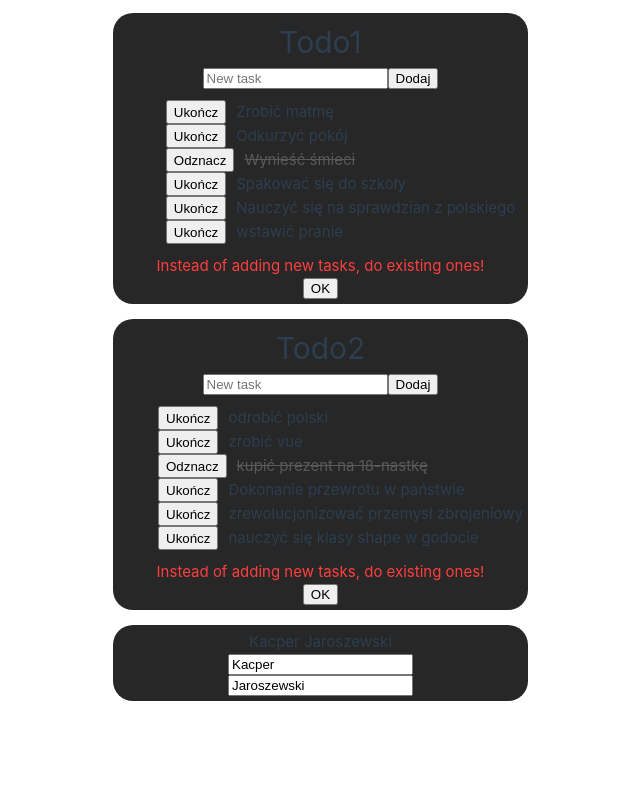
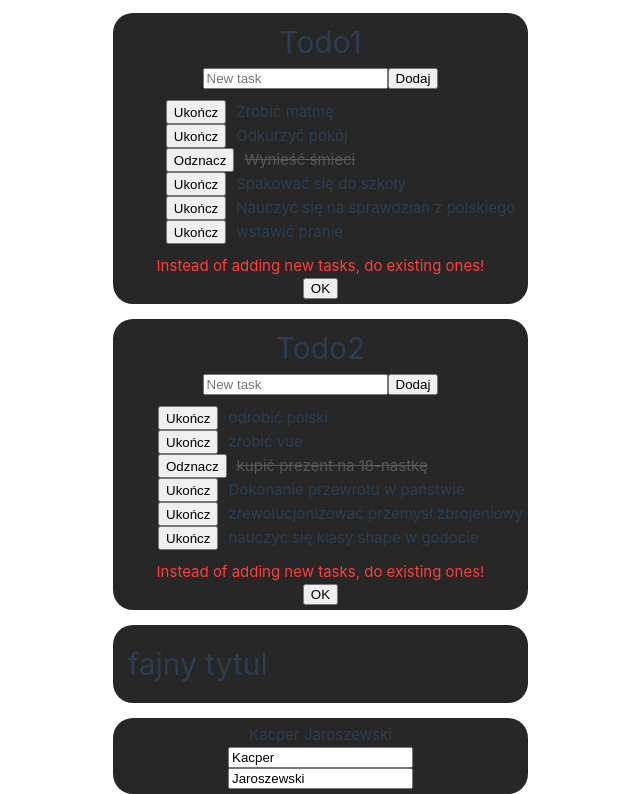
Before and after one commit to Dzarooo/vue_project, a Vue app: page / in a window 1280 px wide. Shown: the part 266-1060 px from the top of the page, without its empty margins (112-752 px from the left). Before the commit the page ends 967 px from the top, so only its background shows below. Built offline with nearby package versions, Linux system fonts and the light colour scheme.

Commit message:
added basic logic for accordion to work theres no data sending yet, just made accordion smoothly open and close

```diff
--- a/src/App.vue
+++ b/src/App.vue
@@ -2,6 +2,7 @@
 import { ref, reactive, computed, watch, onMounted, warn } from 'vue';
 import TodoItem from './components/TodoItem.vue';
 import TodoInput from './components/TodoInput.vue';
+import Accordion from './components/Accordion.vue';
 
 //reactive name
 const oldName = ref('Kacperek');
@@ -211,6 +212,7 @@ const fullname = computed(() => name.value + " " + surname.value);
 
 			</div>
 		</template>
+		<accordion></accordion>
 
 
 		<!--reactive name and computed() function-->
--- /dev/null
+++ b/src/components/Accordion.vue
@@ -0,0 +1,33 @@
+<script setup>
+    function toggleWrapper(wrapperId) {
+        let wrapper = document.getElementById("wrapper" + wrapperId);
+        //let arrow = document.getElementById("arrow" + wrapperId);
+
+        if(wrapper.style.gridTemplateRows == "0fr") {
+            wrapper.style.gridTemplateRows = "1fr";
+        }
+        else {
+            wrapper.style.gridTemplateRows = "0fr";
+        }
+
+        // if (wrapper.classList.contains("[grid-template-rows:1fr]")) {
+        //     arrow.style.transform = "";
+        // } else {
+        //     arrow.style.transform = "rotate(180deg)";
+        // }
+    }
+</script>
+
+<template>
+    <div style="background-color:rgb(39, 39, 39); border-radius:20px; padding:15px; margin-bottom:15px">
+
+        <div v-on:click="toggleWrapper(1)"><h1>fajny tytul</h1></div>
+
+        <div id="wrapper1" style="display: grid; grid-template-rows: 0fr; overflow:hidden; transition-property:all; transition-duration:300ms;">
+            <div style="overflow:hidden;">
+                <p>jasdadasd</p><p>jasdadasd</p><p>jasdadasd</p>
+            </div>
+        </div>
+
+    </div>
+</template>
```
